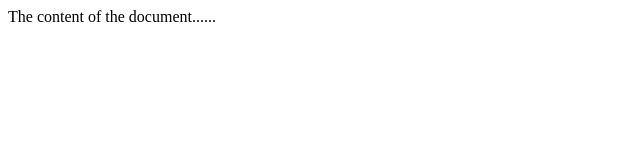
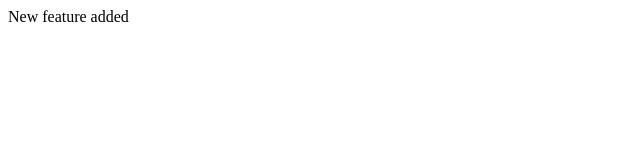
Before and after one commit to ribeirogustavoti/lecture0, a plain HTML site: page index.html in a window 1280 px wide. Shown: the whole page, without its empty margins (0-640 px from the left). Drawn offline with Linux system fonts and the light colour scheme.

Commit message:
New feature added

```diff
--- a/index.html
+++ b/index.html
@@ -5,7 +5,7 @@
 </head>
 
 <body>
-The content of the document......
+New feature added
 </body>
 
 </html>
```
